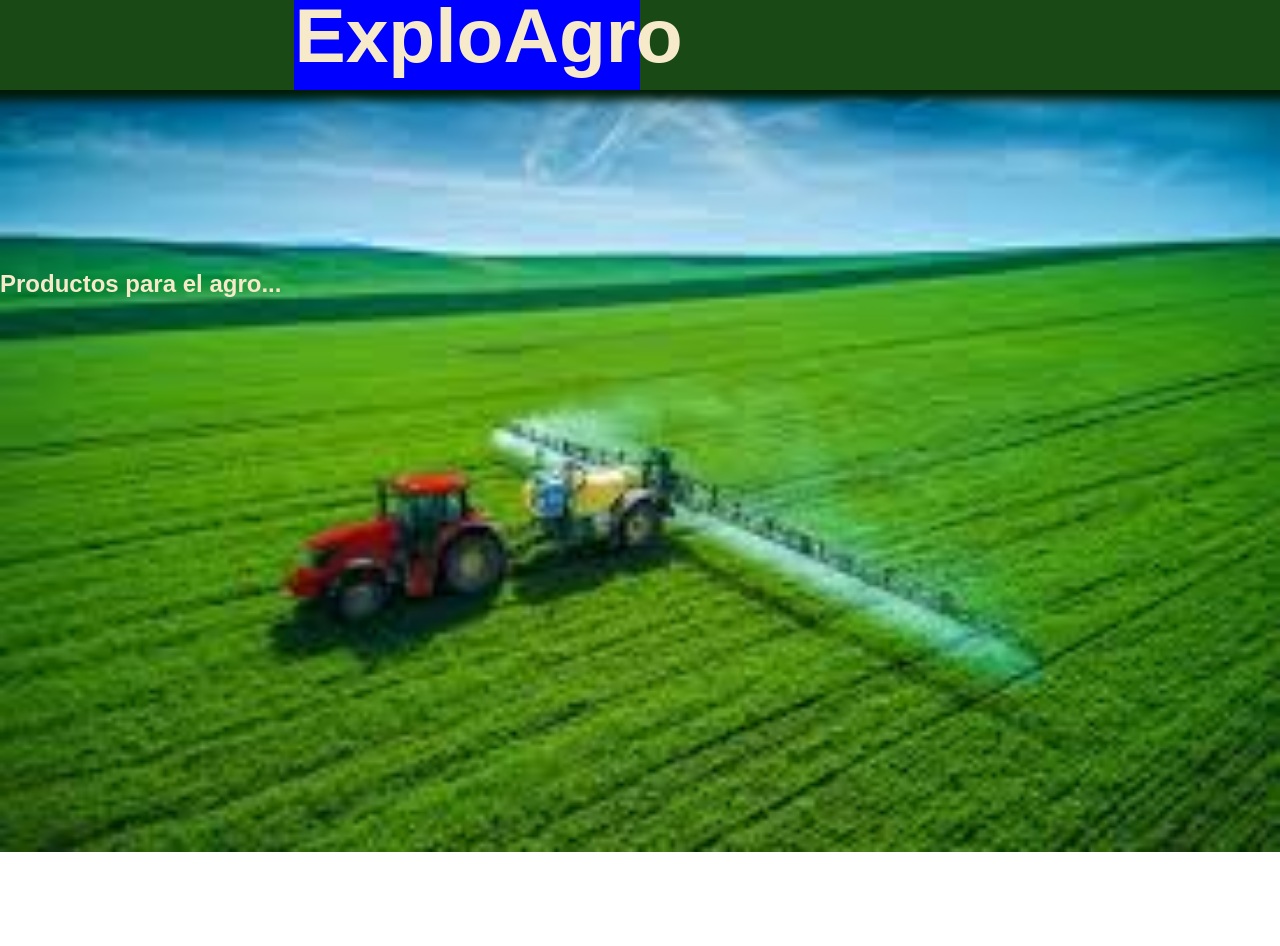
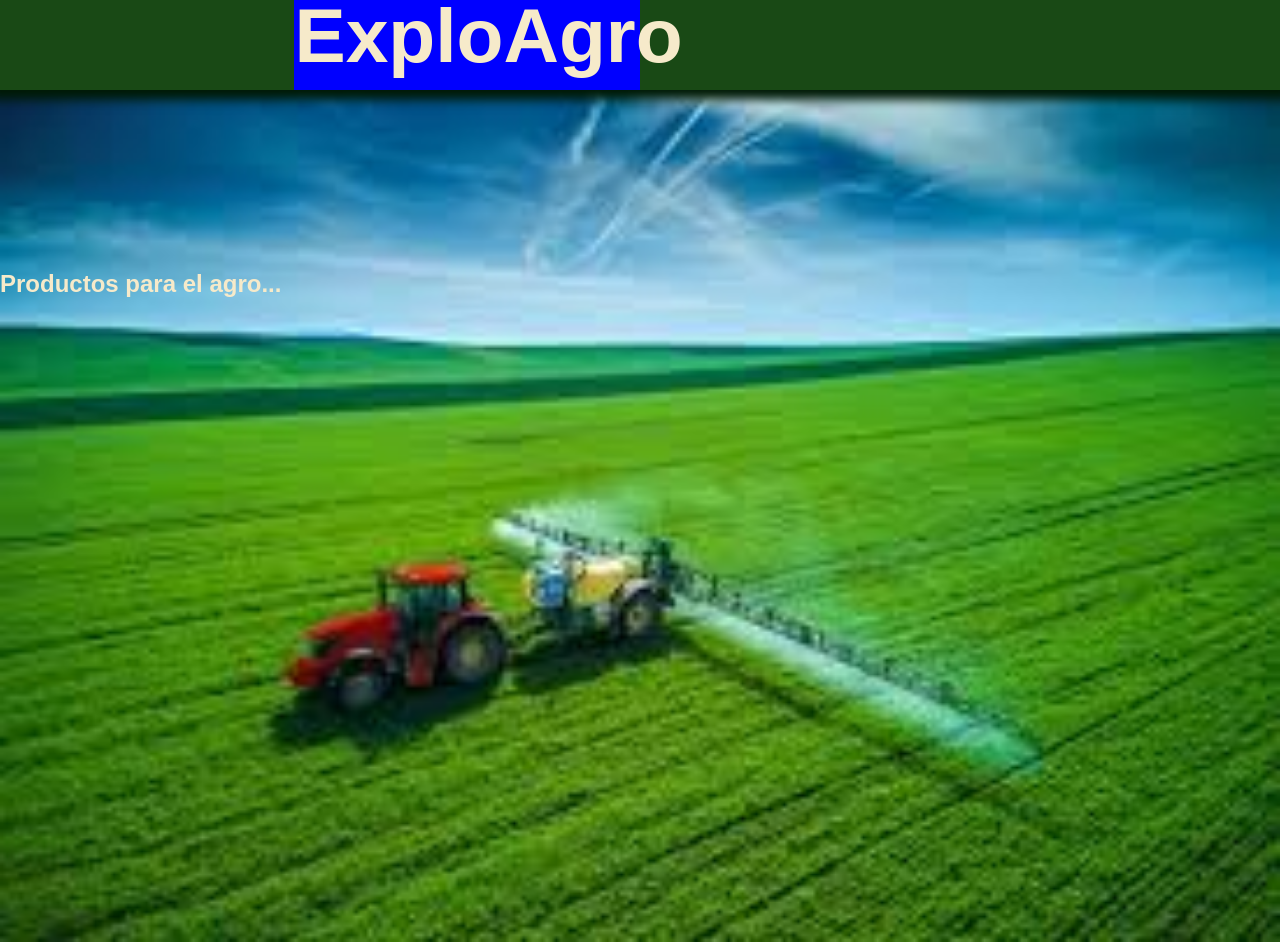
Before and after one commit to jorgeacosta02/Exploservice-frontend, a React (Vite) app in the folder client/: page / in a window 1280 px wide. Before the commit the page ends 856 px from the top, so only its background shows below. Built offline with nearby package versions, Linux system fonts and the light colour scheme.

Commit message:
Center Style

```diff
--- a/client/src/components/Center/_Center.modules.scss
+++ b/client/src/components/Center/_Center.modules.scss
@@ -7,8 +7,8 @@
     margin-top: var(--minNavBarHeight);
     background-color: blue;
     @include g.display-large{
-        height: calc(100vh - var(--minNavBarHeight));
-        margin-top: var(--minNavBarHeigh)t;
+        height: calc(100vh - var(--maxNavBarHeight));
+        margin-top: var(--maxNavBarHeight);
 
     }
 }
```
